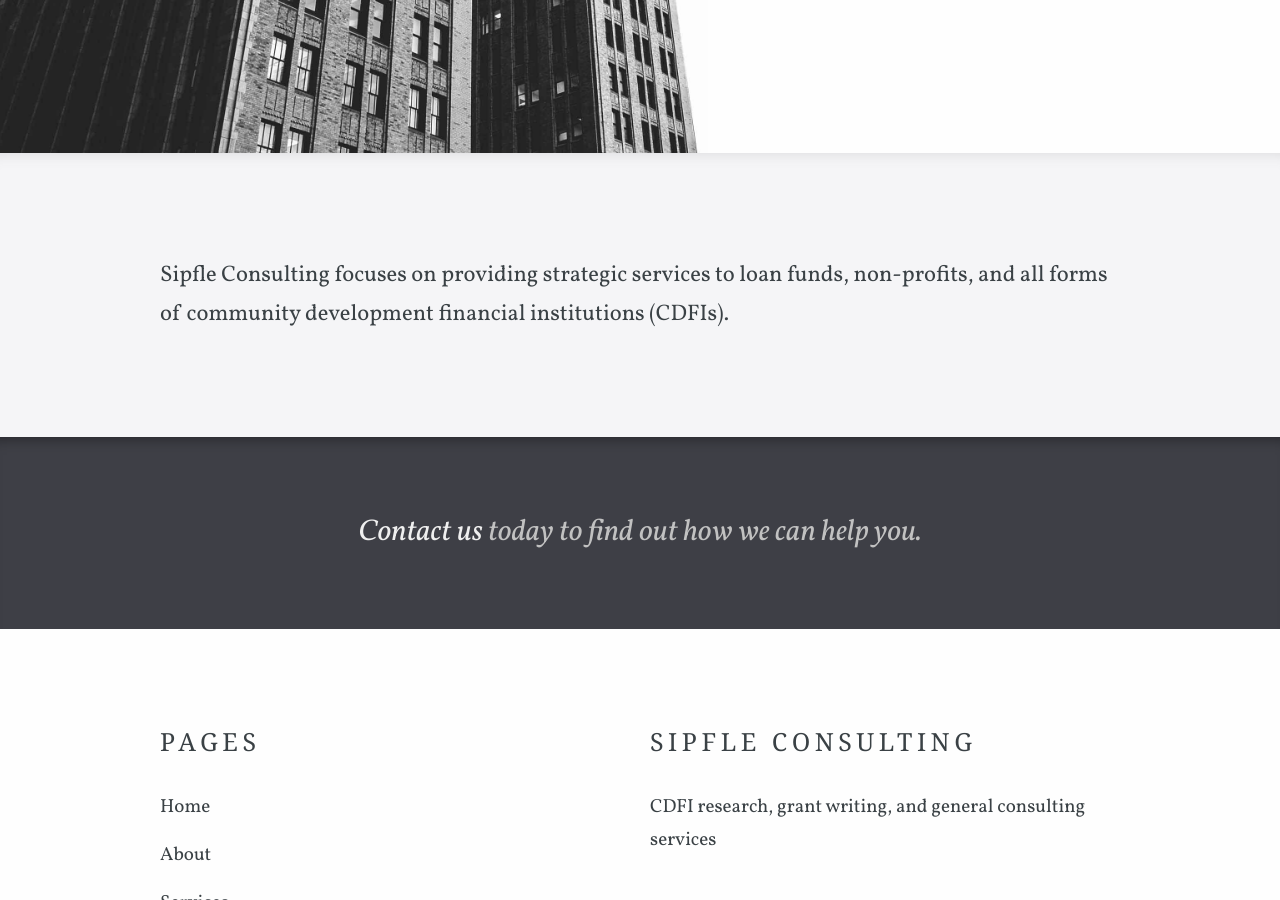
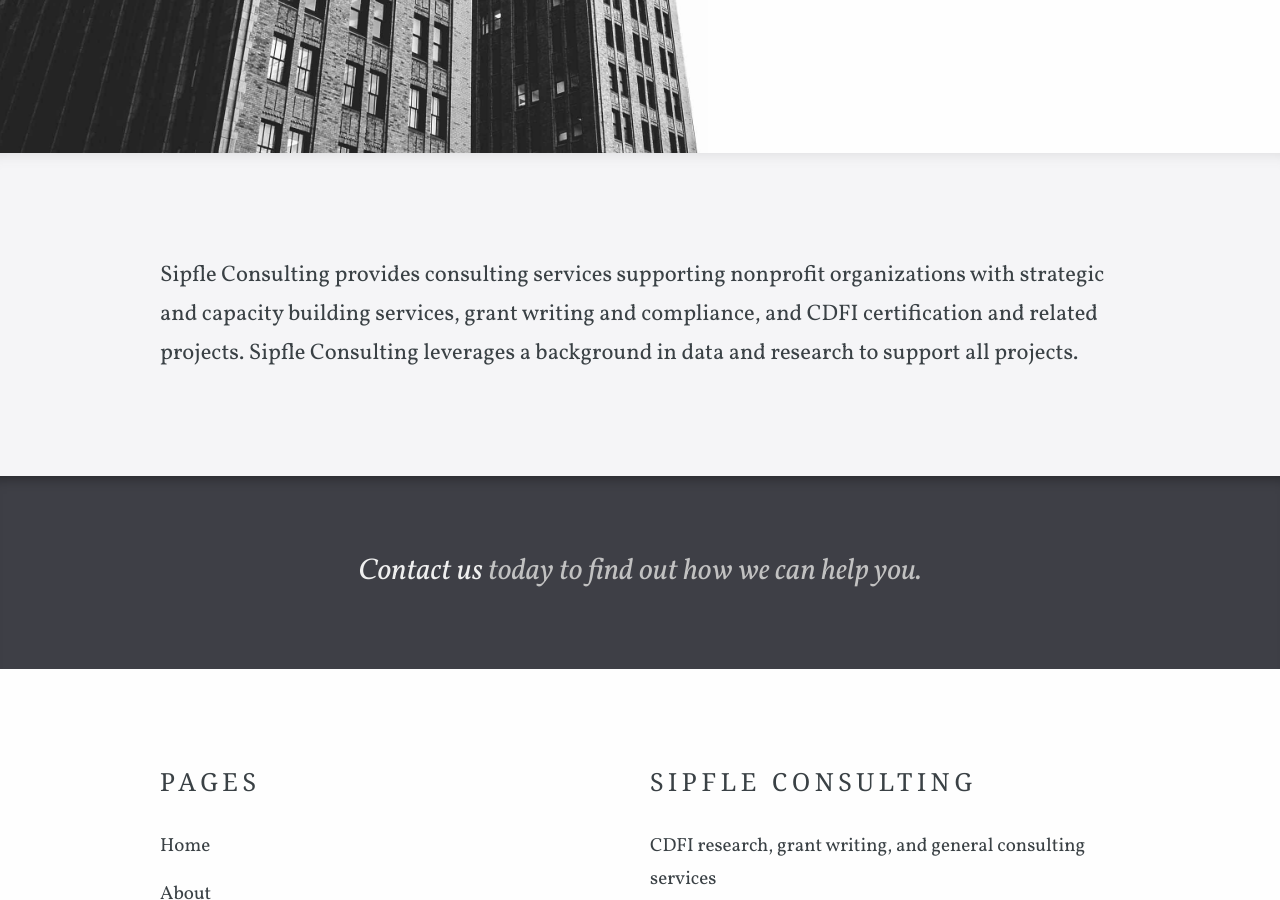
Before and after one commit to lundersaur/SipfleConsulting, a Jekyll site: the page built from index.html, in a window 1280 px wide and 900 px high, scrolled down 567 px. Built offline with Jekyll 4.4.1, drawn with Linux system fonts in a browser that asks for light colours; some web fonts are replaced.

Commit message:
feat: Add homepage language

```diff
--- a/index.html
+++ b/index.html
@@ -11,8 +11,11 @@
 ---
 
 <div class="editable">
-  <p>Sipfle Consulting focuses on providing strategic services to loan funds, non-profits, and all forms of community
-    development financial institutions (CDFIs).</p>
+  <p>Sipfle Consulting provides consulting services supporting nonprofit organizations with
+    strategic and capacity building services, grant writing and compliance, and CDFI certification
+    and related projects. Sipfle Consulting leverages a background in data and research to
+    support all projects.
+  </p>
 </div>
 
 <div class="testimonials">
```
Also changed, not shown: 2 other files.
